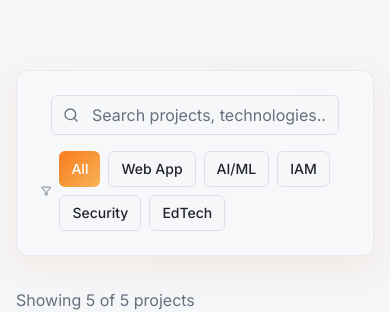
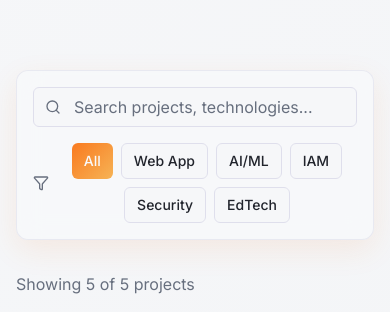
Before and after one commit to Nkwenti-Severian-Ndongtsop/Nkwenti-Severian-Ndongtsop, a React (Vite) app: page /projects in a window 390 px wide. Shown: the part 338-650 px from the top of the page. Built offline with nearby package versions, Linux system fonts and the light colour scheme; no server answers.

Commit message:
fix: make project filters responsive on mobile

```diff
--- a/src/pages/Projects.tsx
+++ b/src/pages/Projects.tsx
@@ -43,10 +43,10 @@ const Projects = () => {
       {/* Filters */}
       <section className="pb-12 px-4">
         <div className="max-w-6xl mx-auto">
-          <div className="glass rounded-xl p-6 mb-8">
+          <div className="glass rounded-xl p-4 sm:p-6 mb-8">
             <div className="flex flex-col lg:flex-row gap-4 items-center justify-between">
               {/* Search */}
-              <div className="relative flex-1 max-w-md">
+              <div className="relative w-full lg:flex-1 lg:max-w-md">
                 <Search className="absolute left-3 top-1/2 transform -translate-y-1/2 h-4 w-4 text-muted-foreground" />
                 <Input
                   placeholder="Search projects, technologies..."
@@ -57,16 +57,18 @@ const Projects = () => {
               </div>
 
               {/* Category Filter */}
-              <div className="flex items-center gap-2">
-                <Filter className="h-4 w-4 text-muted-foreground" />
-                <div className="flex flex-wrap gap-2">
+              <div className="flex w-full items-center gap-2 lg:w-auto">
+                <Filter className="h-4 w-4 shrink-0 text-muted-foreground" />
+                <div className="flex min-w-0 flex-1 flex-wrap justify-center gap-2 lg:flex-none lg:justify-start">
                   {categories.map((category) => (
                     <Button
                       key={category}
                       variant={selectedCategory === category ? "default" : "outline"}
                       size="sm"
                       onClick={() => setSelectedCategory(category)}
-                      className={selectedCategory === category ? "bg-gradient-primary" : "hover-glow"}
+                      className={`shrink-0 whitespace-nowrap ${
+                        selectedCategory === category ? "bg-gradient-primary" : "hover-glow"
+                      }`}
                     >
                       {category}
                     </Button>
```
